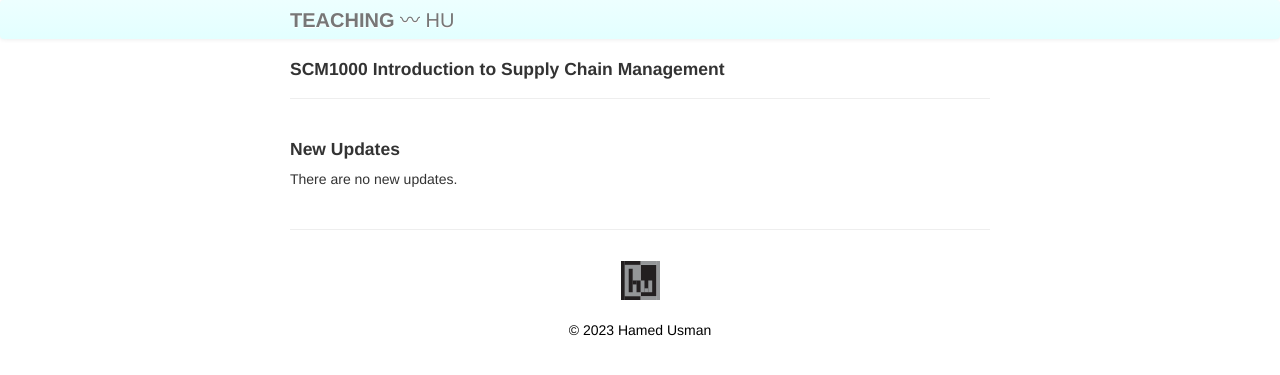
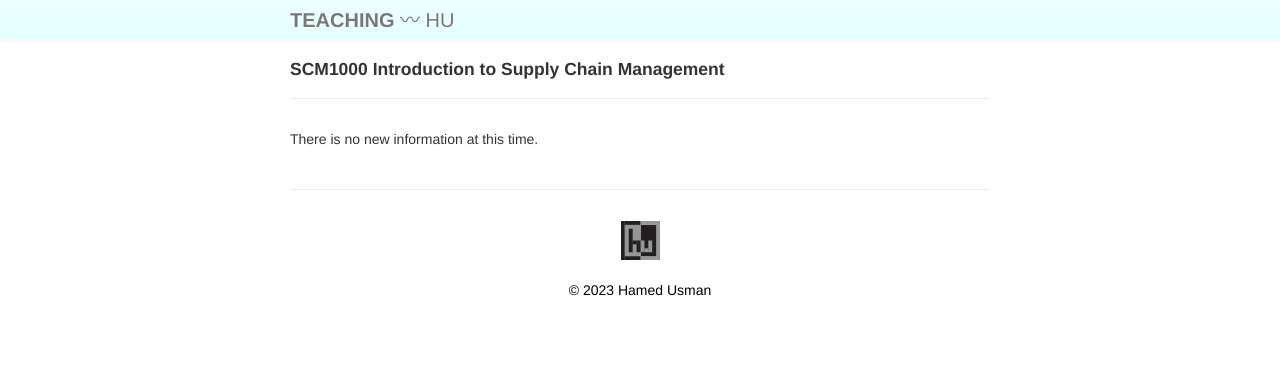
Before and after one commit to 101scm/101scm.github.io, a Jekyll site: the page built from pages/scm1000.md, in a window 1280 px wide. Shown: the top 375 px of the page. Built offline with Jekyll 4.4.1, drawn with Linux system fonts in a browser that asks for light colours.

Commit message:
Update scm1000.md

```diff
--- a/pages/scm1000.md
+++ b/pages/scm1000.md
@@ -3,5 +3,4 @@ layout: page
 title: SCM1000 Introduction to Supply Chain Management
 description: Undergraduate Course
 ---
-<h4>New Updates</h4>
-<p>There are no new updates.</p>
+<p>There is no new information at this time.</p>
```
